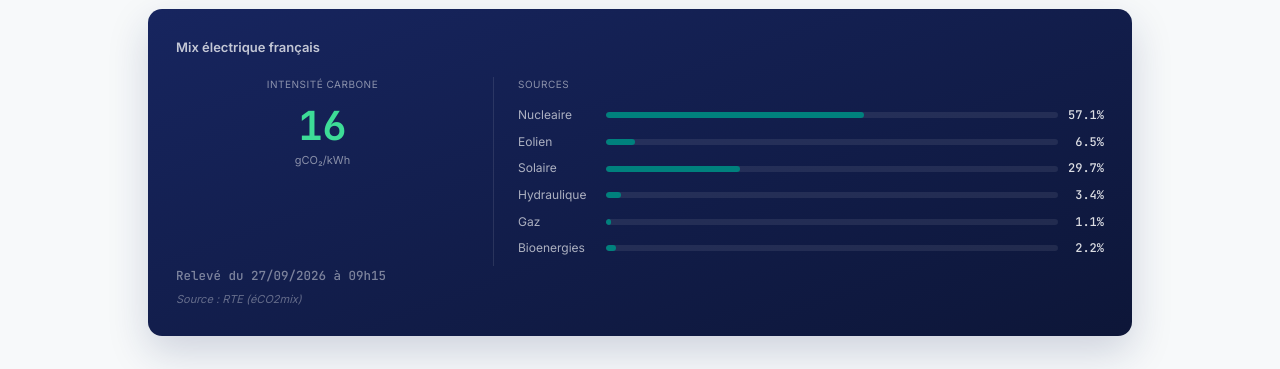
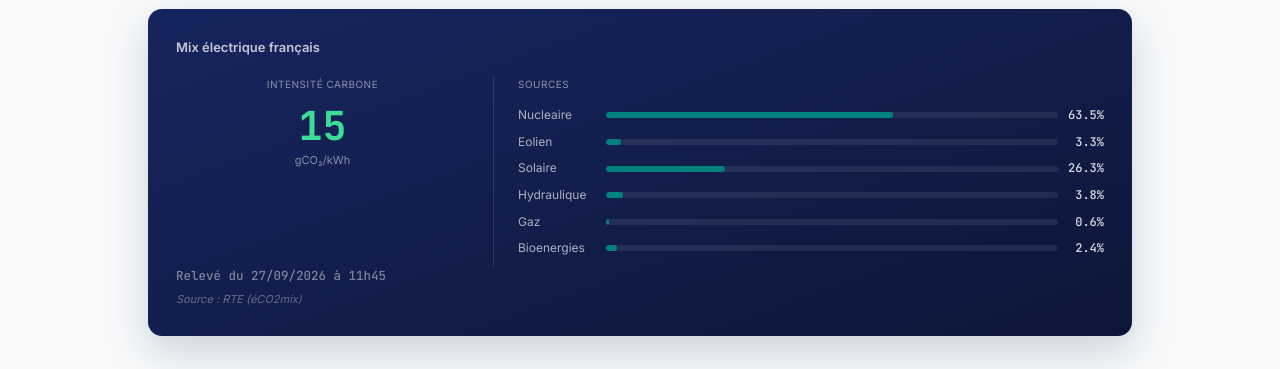
Before and after one commit to InsideEnergyMarkets/Inside-Energy-Markets, a Jekyll site: the page built from marches/index.html, in a window 1280 px wide and 900 px high, scrolled down 976 px. Shown: the part 161-530 px from the top of the window. Built offline with Jekyll 4.4.1, drawn with Linux system fonts in a browser that asks for light colours; some of the changed text lies outside the part shown.

Commit message:
Mise à jour automatique des données marché

```diff
--- a/_data/market.json
+++ b/_data/market.json
@@ -1,5 +1,5 @@
 {
-  "updated_at": "2026-09-27T09:42:52.590178Z",
+  "updated_at": "2026-09-27T12:08:19.497223Z",
   "brent": {
     "price_usd": 104.38,
     "date": "2026-09-25",
@@ -15,18 +15,18 @@
     "date_label": "Clôture du ven. 25/09 (bourse fermée le week-end)"
   },
   "mix_france": {
-    "date_heure": "2026-09-27T09:15:00+00:00",
+    "date_heure": "2026-09-27T11:45:00+00:00",
     "shares": {
-      "nucleaire": 57.1,
-      "eolien": 6.5,
-      "solaire": 29.7,
-      "hydraulique": 3.4,
-      "gaz": 1.1,
-      "bioenergies": 2.2
+      "nucleaire": 63.5,
+      "eolien": 3.3,
+      "solaire": 26.3,
+      "hydraulique": 3.8,
+      "gaz": 0.6,
+      "bioenergies": 2.4
     },
     "top_source": "nucleaire",
-    "top_share": 57.1,
-    "co2_intensity": 16
+    "top_share": 63.5,
+    "co2_intensity": 15
   },
   "spot_price_france": {
     "price_eur_mwh": 115.41,
--- a/_data/market_history.json
+++ b/_data/market_history.json
@@ -603,12 +603,12 @@
   {
     "date": "2026-09-27",
     "mix_shares": {
-      "nucleaire": 57.1,
-      "eolien": 6.5,
-      "solaire": 29.7,
-      "hydraulique": 3.4,
-      "gaz": 1.1,
-      "bioenergies": 2.2
+      "nucleaire": 63.5,
+      "eolien": 3.3,
+      "solaire": 26.3,
+      "hydraulique": 3.8,
+      "gaz": 0.6,
+      "bioenergies": 2.4
     },
     "spot_eur_mwh": 115.41,
     "spot_source": "RTE"
--- a/_data/weekly_summary.json
+++ b/_data/weekly_summary.json
@@ -13,8 +13,8 @@
     "days_count": 8
   },
   "mix": {
-    "nuclear_avg_share": 70.3,
-    "renewables_avg_share": 24.8,
+    "nuclear_avg_share": 71.1,
+    "renewables_avg_share": 24.0,
     "days_count": 8
   }
 }
```
